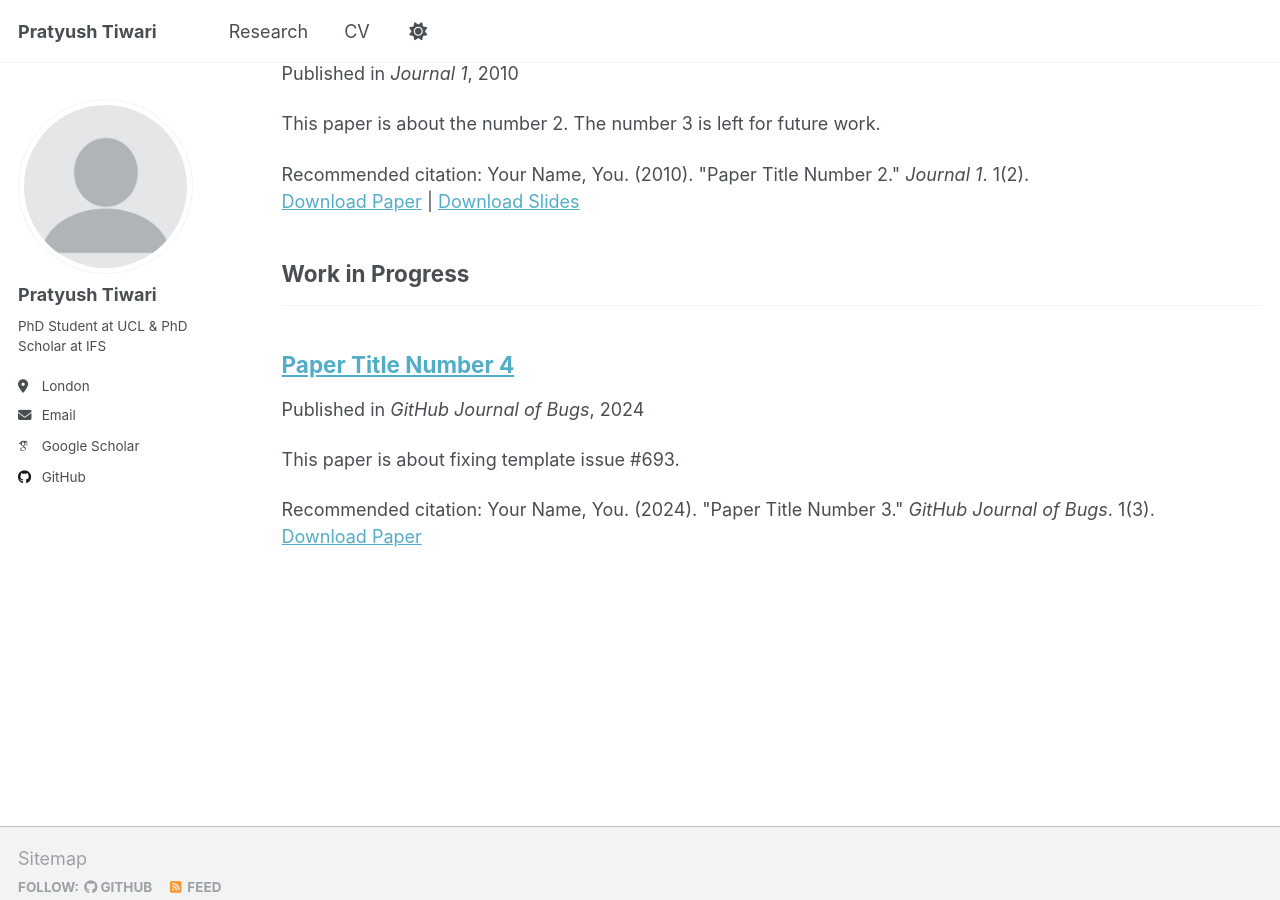
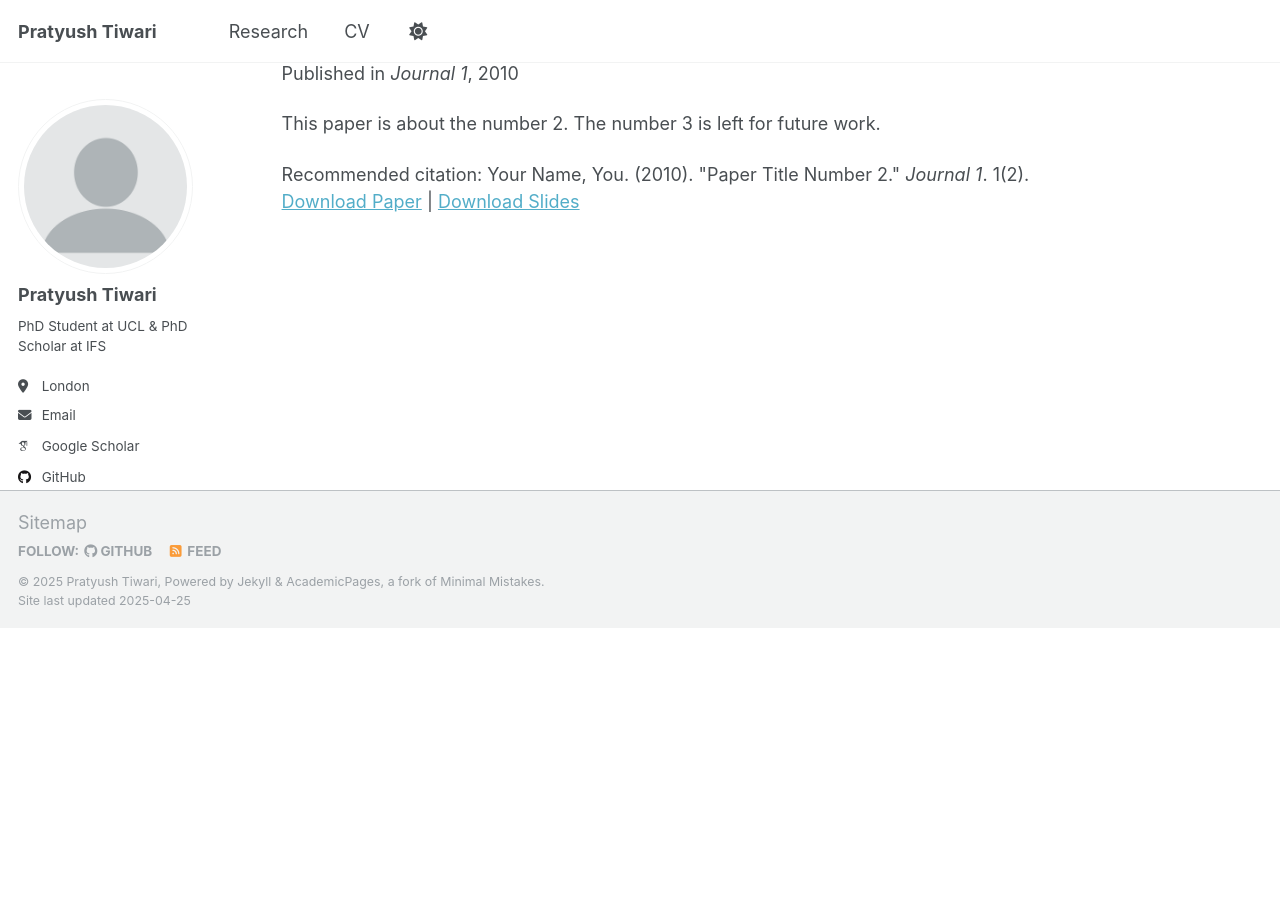
Before and after one commit to PratyushTiwari/pratyushtiwari.github.io, a Jekyll site: the page built from _pages/publications.html, in a window 1280 px wide and 900 px high, scrolled down 493 px. Built offline with Jekyll 4.4.1, drawn with Linux system fonts in a browser that asks for light colours; some web fonts are replaced; a file with an impossible date is left out; after the commit the page ends 1121 px from its top, so only the background shows below that.

Commit message:
Update paper_identity_ethnicity.md

```diff
--- a/_publications/paper_identity_ethnicity.md
+++ b/_publications/paper_identity_ethnicity.md
@@ -4,10 +4,10 @@ collection: publications
 category: workinprogress
 permalink: /publication/paper_identity_ethnicity
 excerpt: 'This paper is about fixing template issue #693.'
-date: 2024-02-17
-venue: 'GitHub Journal of Bugs'
-paperurl: 'http://academicpages.github.io/files/paper3.pdf'
-citation: 'Your Name, You. (2024). &quot;Paper Title Number 3.&quot; <i>GitHub Journal of Bugs</i>. 1(3).'
+date:
+venue:
+paperurl:
+citation:
 ---
 
 The contents above will be part of a list of publications, if the user clicks the link for the publication than the contents of section will be rendered as a full page, allowing you to provide more information about the paper for the reader. When publications are displayed as a single page, the contents of the above "citation" field will automatically be included below this section in a smaller font.
```
